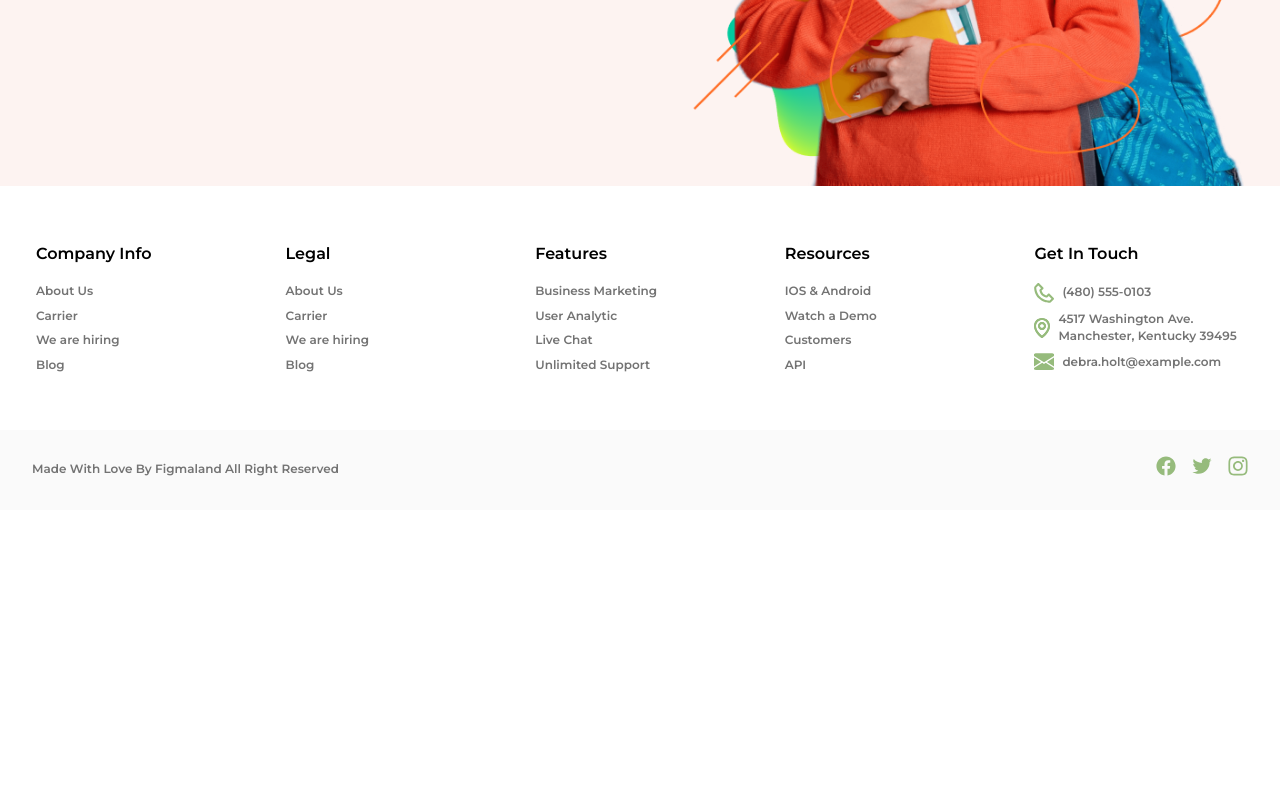
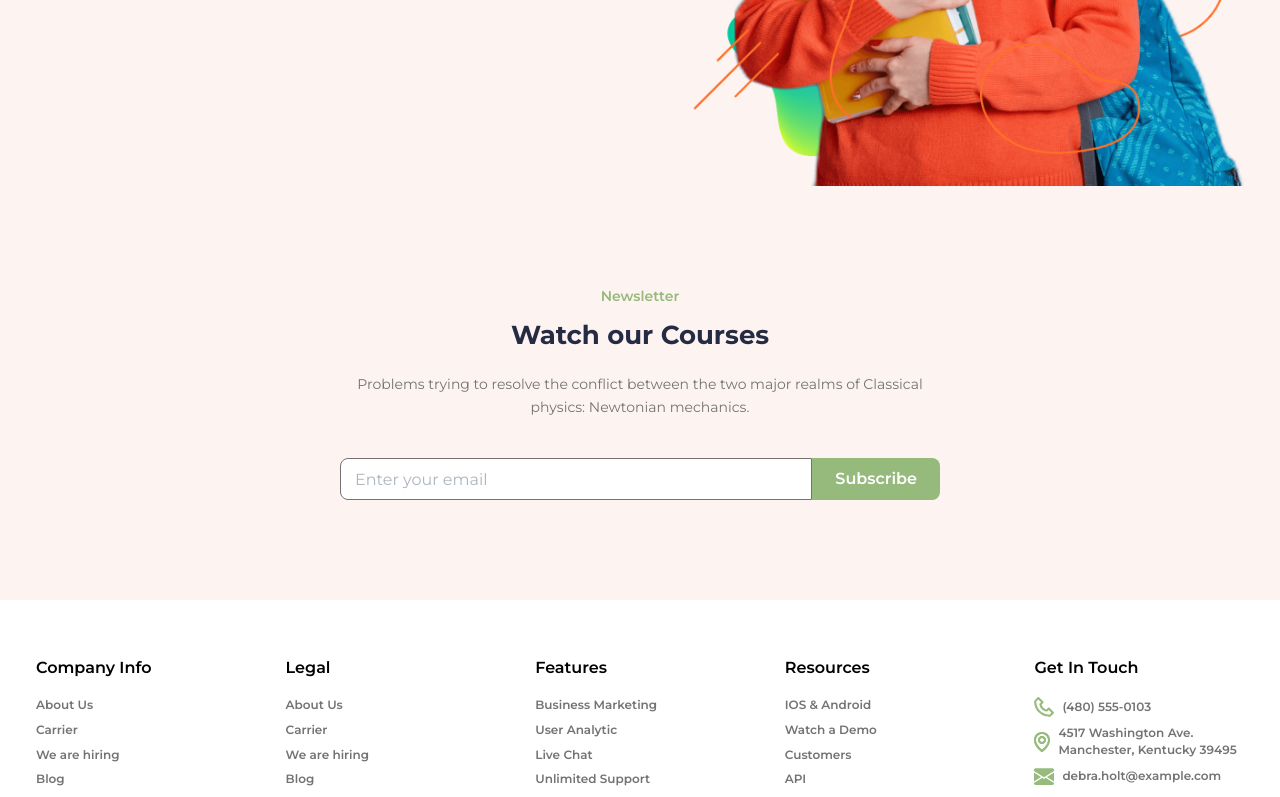
Before and after one commit to kannan-ravi/mantine, a React (Vite) app: page / in a window 1280 px wide. Shown: the part 607-1404 px from the top of the page. Before the commit the page ends 1117 px from the top, so only its background shows below. Built offline with nearby package versions, Linux system fonts and the light colour scheme.

Commit message:
feat: created newsletter section design

```diff
--- a/package.json
+++ b/package.json
@@ -11,6 +11,7 @@
   },
   "dependencies": {
     "@mantine/core": "^8.3.15",
+    "@mantine/form": "^8.3.15",
     "@mantine/hooks": "^8.3.15",
     "@tabler/icons-react": "^3.37.1",
     "react": "^19.2.0",
--- a/src/App.jsx
+++ b/src/App.jsx
@@ -1,12 +1,14 @@
 import Footer from "./components/footer/Footer";
 import Header from "./components/header/Header";
 import Hero from "./components/hero/Hero";
+import Newsletter from "./components/Newsletter";
 
 function App() {
   return (
     <main>
       <Header />
       <Hero />
+      <Newsletter />
       <Footer />
     </main>
   );
--- /dev/null
+++ b/src/components/Newsletter.jsx
@@ -0,0 +1,117 @@
+import {
+  Box,
+  Button,
+  Input,
+  Text,
+  Title,
+  Flex,
+  useMantineTheme,
+} from "@mantine/core";
+import { useForm, isEmail } from "@mantine/form";
+import { useState } from "react";
+import { theme } from "../theme/theme";
+
+function Newsletter() {
+  const mantineTheme = useMantineTheme();
+  const [successMessage, setSuccessMessage] = useState("");
+
+  const form = useForm({
+    initialValues: { email: "" },
+    validate: {
+      email: isEmail("Please enter a valid email"),
+    },
+  });
+
+  const handleSubmit = () => {
+    setSuccessMessage("Successfully subscribed!");
+    form.reset();
+    setTimeout(() => setSuccessMessage(""), 3000);
+  };
+
+  return (
+    <Box
+      bg={theme.other.peachLight}
+      py={{ base: 60, md: 80, lg: 100 }}
+      px={{ base: 20, md: 40, lg: 50 }}
+    >
+      <Box maw={600} mx="auto">
+        <Text
+          c={mantineTheme.other.green}
+          mb={12}
+          size="sm"
+          fw={600}
+          ta="center"
+        >
+          Newsletter
+        </Text>
+
+        <Title order={2} mb={20} fw={700} c={theme.other.navy} ta="center">
+          Watch our Courses
+        </Title>
+
+        <Text
+          mb={40}
+          c={mantineTheme.other.gray}
+          size="sm"
+          lh={1.6}
+          ta="center"
+        >
+          Problems trying to resolve the conflict between the two major realms
+          of Classical physics: Newtonian mechanics.
+        </Text>
+
+        <form onSubmit={form.onSubmit(handleSubmit)}>
+          <Flex gap={0}>
+            <Input
+              placeholder="Enter your email"
+              size="md"
+              radius="md"
+              style={{ flex: 1 }}
+              {...form.getInputProps("email")}
+              styles={{
+                input: {
+                  borderTopRightRadius: 0,
+                  borderBottomRightRadius: 0,
+                  borderColor: theme.other.gray,
+                  "&:focus": {
+                    borderColor: theme.other.green,
+                  },
+                },
+              }}
+            />
+
+            <Button
+              type="submit"
+              size="md"
+              radius="md"
+              bg={theme.other.green}
+              c="white"
+              styles={{
+                root: {
+                  borderTopLeftRadius: 0,
+                  borderBottomLeftRadius: 0,
+                },
+              }}
+            >
+              Subscribe
+            </Button>
+          </Flex>
+
+          {form.errors.email && (
+            <Text c="red" size="xs" mt={6}>
+              {form.errors.email}
+            </Text>
+          )}
+
+          {successMessage && (
+            <Text c="green" size="xs" mt={8} fw={500} ta="center">
+              {successMessage}
+            </Text>
+          )}
+        </form>
+      </Box>
+    </Box>
+  );
+}
+
+export default Newsletter;
```
Also changed, not shown: 1 other file (tests, documents, lock files or other folders).
